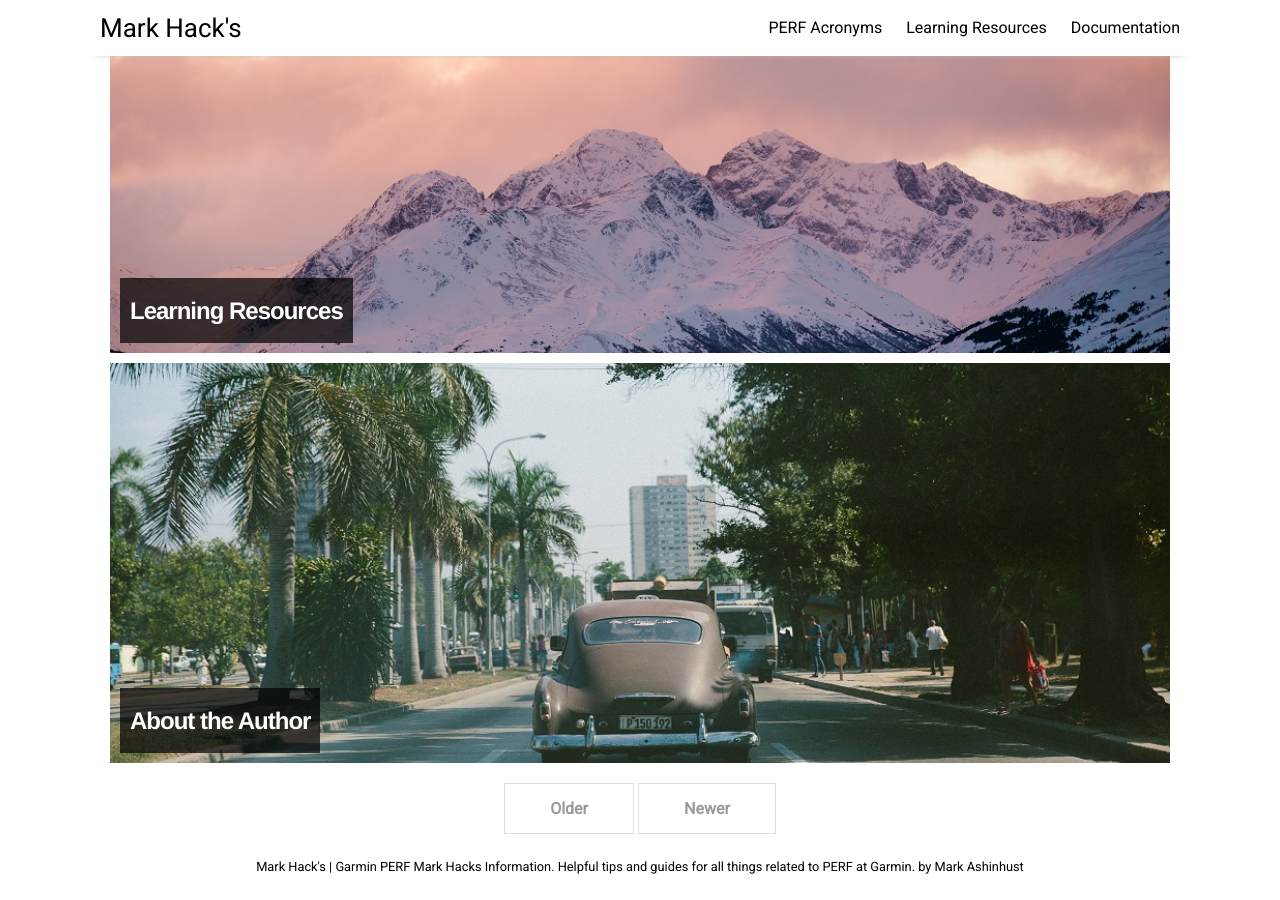
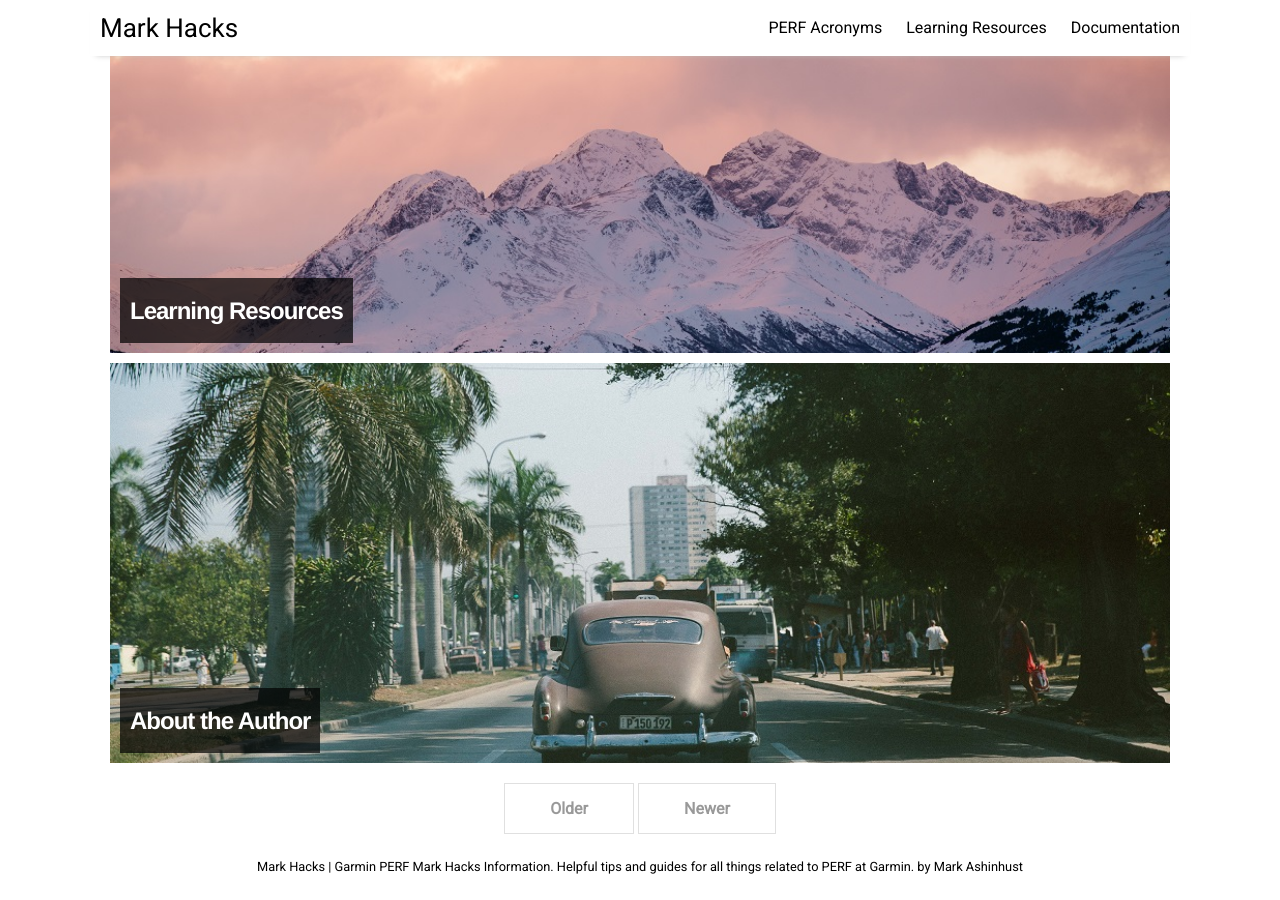
Before and after one commit to mashinhu/MarkHacks, a Jekyll site: the page built from index.html, in a window 1280 px wide and 900 px high, scrolled down 1348 px. Built offline with Jekyll 4.4.1, drawn with Linux system fonts in a browser that asks for light colours; nearby versions of some CDN libraries; the list of posts is cut into pages by our own code.

Commit message:
update title

```diff
--- a/_config.yml
+++ b/_config.yml
@@ -10,6 +10,6 @@ permalink:           /:title
 plugins:             [jekyll-paginate, jekyll-sitemap, jekyll-feed, jekyll-seo-tag]
 
 # Customise atom feed settings (this is where Jekyll-Feed gets configuration information)
-title:		           "Mark Hack's"
+title:		           "Mark Hacks"
 description:	       "Garmin PERF Mark Hacks Information. Helpful tips and guides for all things related to PERF at Garmin."
 author:              "Mark Ashinhust"
```
